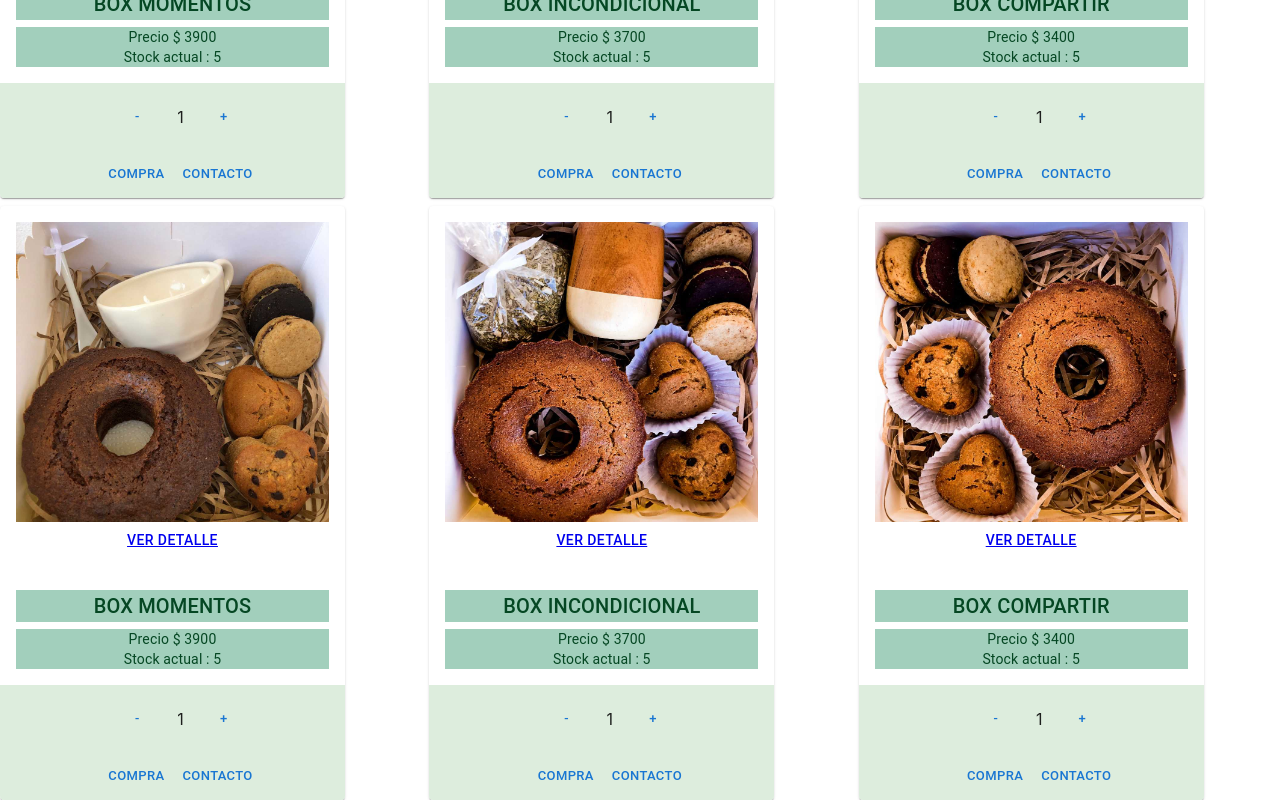
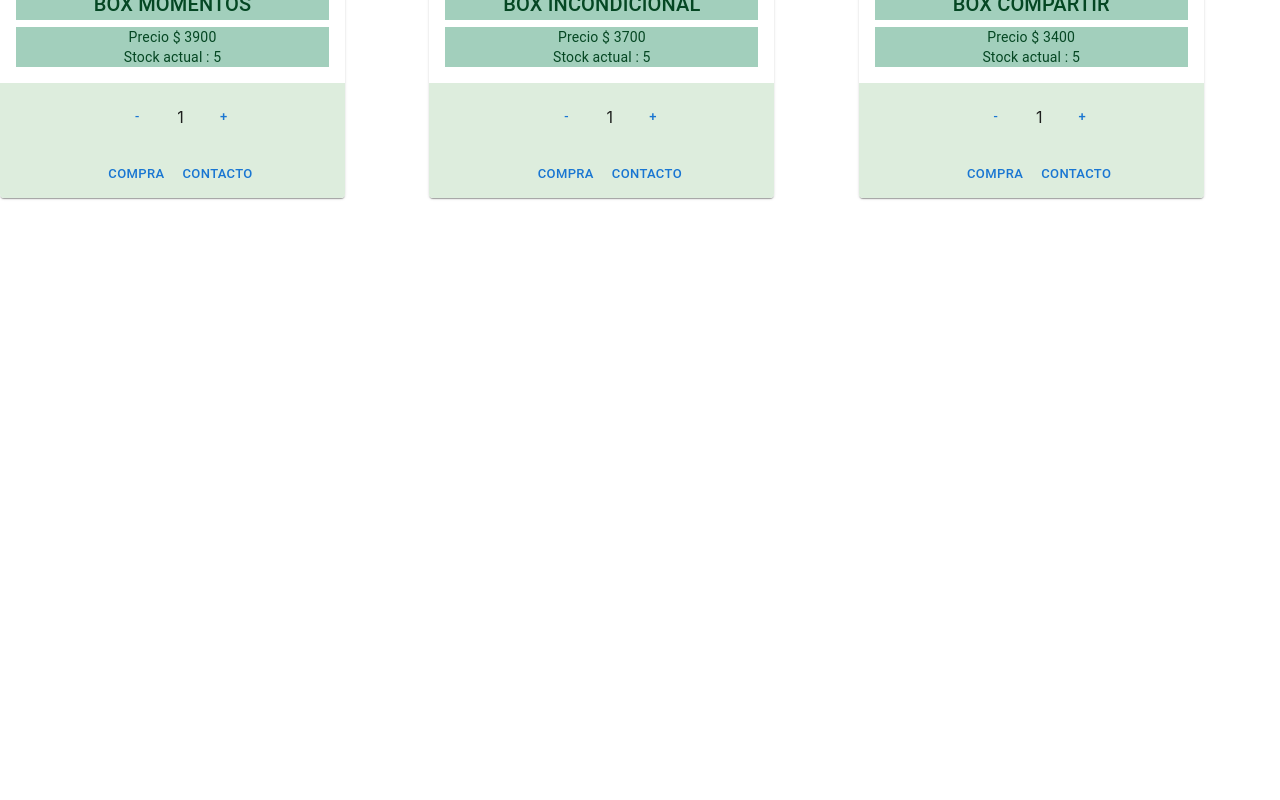
Before and after one commit to plmacagno/EntregableCursoReact, a React (Create React App) app: page /products/box in a window 1280 px wide. Shown: the part 545-1345 px from the top of the page. After the commit the page ends 800 px from the top, so only its background shows below. Built offline with nearby package versions, Linux system fonts and the light colour scheme.

Commit message:
Primera PreEntrega Proyecto Final

```diff
--- a/src/Pages/Inicio.js
+++ b/src/Pages/Inicio.js
@@ -1,4 +1,5 @@
 import ItemListContainer from "../components/ItemListContainer/ItemListContainer"
+
 
 const Inicio = (productos) => {
     let styleCustom ={
--- a/src/Pages/ListProducts.js
+++ b/src/Pages/ListProducts.js
@@ -1,5 +1,4 @@
 import { useEffect, useState } from "react"
-// import ItemListContainer from "../components/ItemListContainer/ItemListContainer"
 import productos from '../components/Data/ProductsMock';
 import { useParams } from "react-router-dom"
 import ItemList from "../components/ItemList/ItemList"
@@ -15,29 +14,20 @@ const ListProducts = () => {
    }
 
    useEffect( () => {
-      setProducts([])
+      getProducts().then ( (response) => {
+         setProducts(response);
+           });
 
-      getProducts()
-       .then ( (response) => {
-            filterCategory(response)
-         })
-
-   }, [category])
+   }, [category]);
 
    const getProducts = () => {
       return new Promise ( (resolve, reject) => {
-            resolve (productos)
-         })
-      }
-
-      const filterCategory = (array) => {
-            return array.map( ( item ) => {
-               if(item.category == category) {
-                  return setProducts(products => [...products, item])
-               }
-            })
-
-      }
+         if(category) {
+              resolve (productos.filter(prod => prod.category === category))
+         }
+        resolve(productos);
+      });
+   };
 
          return (
              <div className="App" style={styleCustom} >
--- a/src/components/ItemList/ItemList.js
+++ b/src/components/ItemList/ItemList.js
@@ -6,12 +6,13 @@ const ItemList = ( {products} ) => {
     return (
         <Grid container spacing={1} >
         {
-            products.map( ({imagen, titulo, precio, stock, descr, id}) => {
+            products.map( ({imagen, titulo, category, precio, stock, descr, id}) => {
                 return(
-                    <Grid item md={4} key={products.id}>
+                    <Grid item md={4} key={id}>
                      <Item
                         imagen={imagen}
                         titulo={titulo}
+                        category={category}
                         precio={precio}
                         stock={stock}
                         descr={descr}
--- a/src/components/ItemListContainer/ItemListContainer.js
+++ b/src/components/ItemListContainer/ItemListContainer.js
@@ -37,12 +37,13 @@ const ItemListContainer = ({titu}) => {
         <h1> {titu} </h1>
             <Grid container spacing={1} >
                 {
-                    products.map( ({imagen, titulo, precio, stock, descr, id}) => {
+                    products.map( ({imagen, titulo, category, precio, stock, descr, id}) => {
                         return(
-                            <Grid item md={4} key={products.id}>
+                            <Grid item md={4} key={id}>
                              <Item
                                 imagen={imagen}
                                 titulo={titulo}
+                                category={category}
                                 precio={precio}
                                 stock={stock}
                                 descr={descr}
--- a/src/components/NavBar/NavBar.js
+++ b/src/components/NavBar/NavBar.js
@@ -57,7 +57,7 @@ const NavBar = () => {
                               >
 
                               {categorias.map( (cat) => {
-                                 return <MenuItem onClick={handleClose}><Link to={`/products/${cat}`}>{cat}</Link></MenuItem>
+                                 return <MenuItem onClick={handleClose} key={cat}><Link to={`/products/${cat}`}>{cat}</Link></MenuItem>
                               })}
 
                            </Menu>
```
Also changed, not shown: src/components/ItemDetailContainer/ItemDetailContainer.js (line endings or trailing spaces), 1 other file (tests, documents, lock files or other folders).
